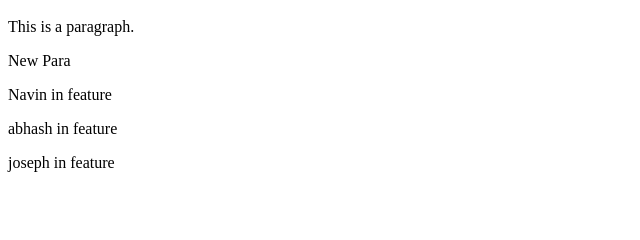
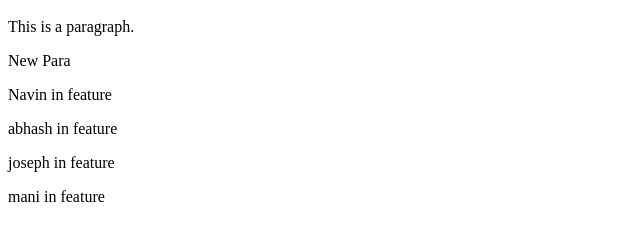
Before and after one commit to Navin01/TestMR, a plain HTML site: page index.html in a window 1280 px wide. Shown: the part 120-360 px from the top of the page, without its empty margins (0-640 px from the left). Drawn offline with Linux system fonts and the light colour scheme.

Commit message:
added mani on feature

```diff
--- a/index.html
+++ b/index.html
@@ -11,6 +11,7 @@
 <p>Navin in feature</p>
 <P>abhash in feature</P>
 <p>joseph in feature</p>
+<p>mani in feature</p>
 
 
 </body>
```
